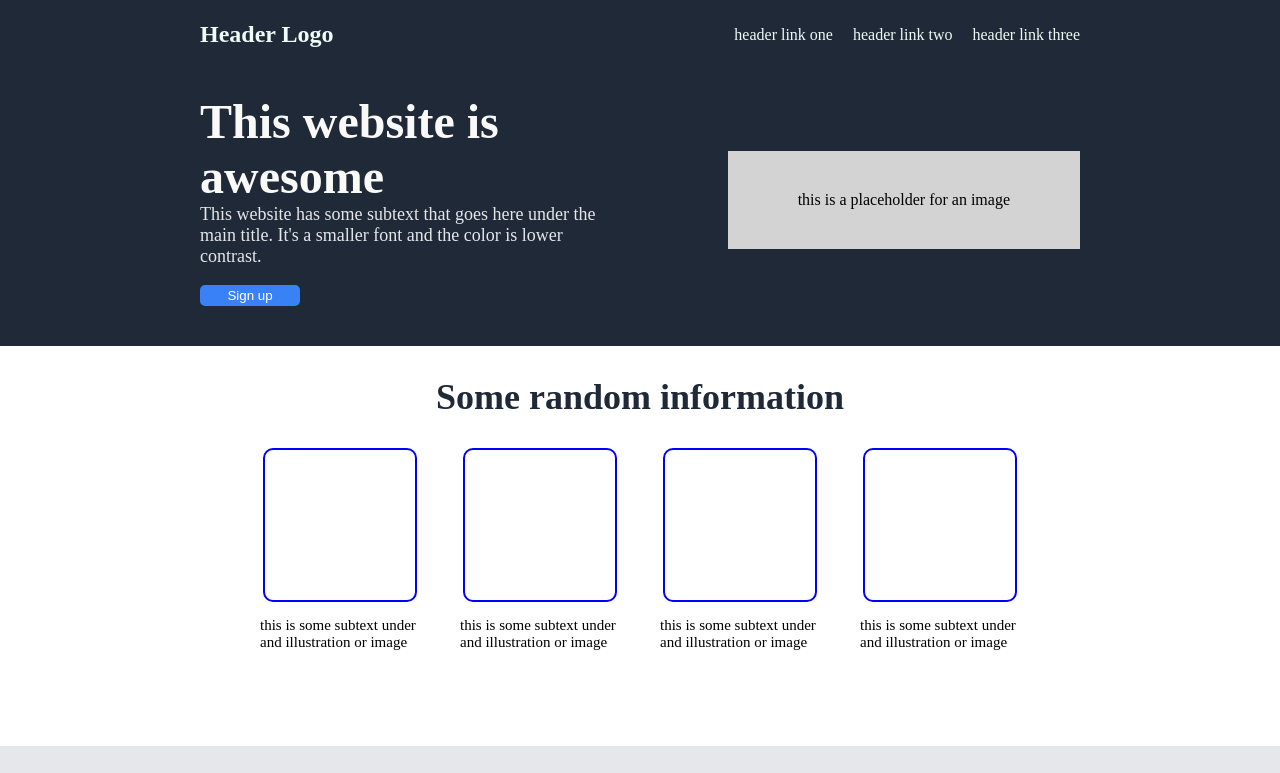
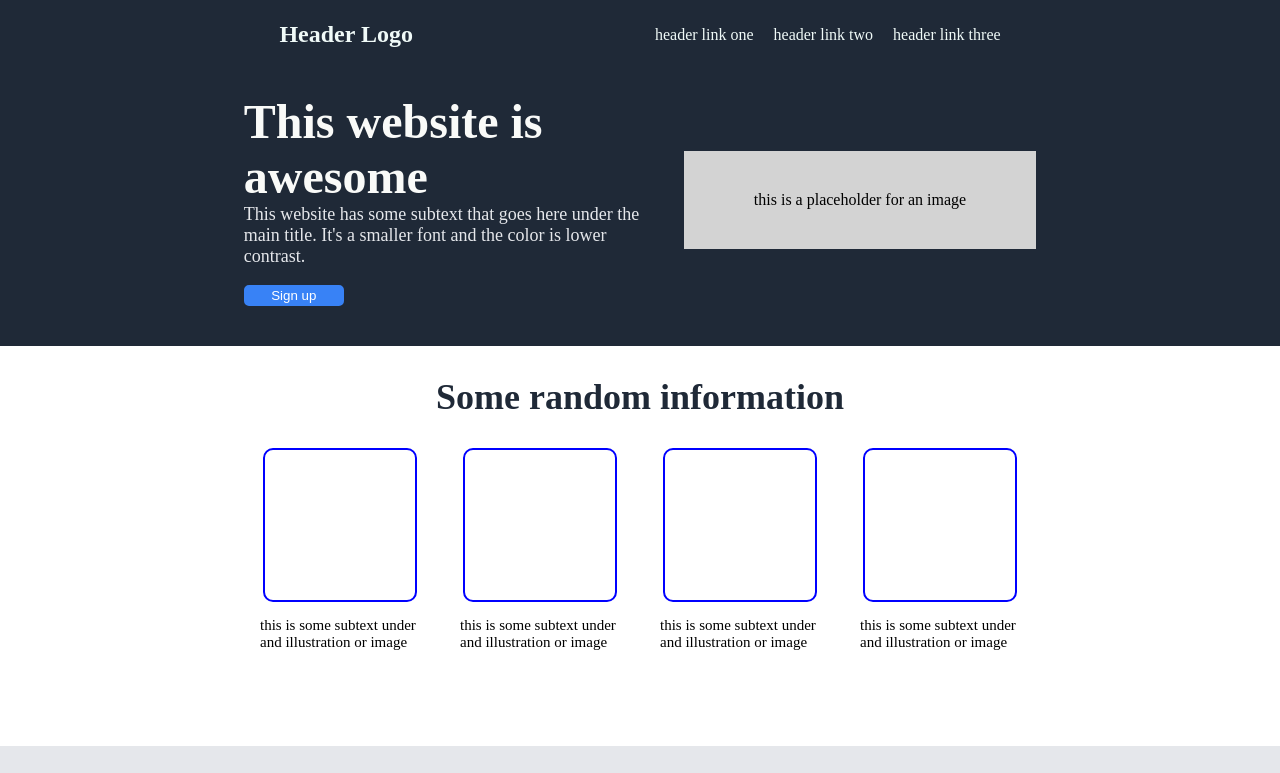
Before and after one commit to Gohan61/landing-page2, a plain HTML site: page index.html in a window 1280 px wide. Shown: the top 773 px of the page. Drawn offline with Linux system fonts and the light colour scheme.

Commit message:
Center header for closer elements wide screen
Fix: centered the elements in the header and moved them away from each
other by margins so on large screens they don't move apart too much

```diff
--- a/style.css
+++ b/style.css
@@ -25,6 +25,9 @@ main {
 
 header {
   padding: 5px 200px 40px 200px;
+  display: flex;
+  flex-direction: column;
+  align-items: center;
 }
 
 .header-top {
@@ -45,7 +48,7 @@ header {
 }
 
 .header-top a:nth-of-type(1) {
-  margin-left: auto;
+  margin-left: 232px;
 }
 
 .header-top a:nth-of-type(3) {
@@ -75,6 +78,7 @@ header {
   display: flex;
   flex-direction: column;
   width: 25em;
+  margin-right: 40px;
 }
 
 .signup-header {
```
